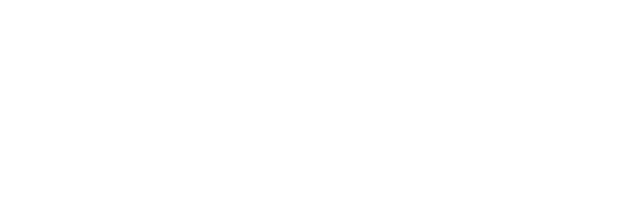
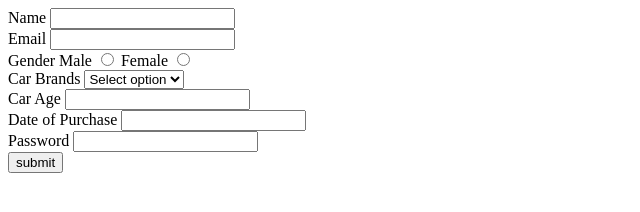
Before and after one commit to acciojob/car-insurance-form-RashmiPatil13, a website: page main.html in a window 1280 px wide. Shown: the whole page, without its empty margins (0-640 px from the left). Drawn offline with Linux system fonts and the light colour scheme.

Commit message:
created a submission

```diff
--- a/main.html
+++ b/main.html
@@ -3,10 +3,42 @@
 <html>
 
 <head>
+
 	<link rel="stylesheet" href="styles.css">
 </head>
 
 <body>
+    <label for="name">Name</label>
+	<input type="text" id="name" required><br>
+
+	 <label for="email">Email</label>
+	<input type="email" id="email" required><br>
+
+	<label > Gender  </label>
+	 <label for="male">Male</label>
+	<input type="radio" id="male" name="gender" required>
+	 <label for="female">Female</label>
+	<input type="radio" id="female" name="gender" required><br>
+
+	 <label for="cars">Car Brands</label>
+	<select id="cars">
+		<option value=""> Select option</option>
+		<option value="BMW"> BMW</option>
+		<option value="Audi"> Audi</option>
+		<option value="Mercedez"> Mercedez</option>
+	</select><br>
+
+	 <label for="carage">Car Age</label>
+	<input type="number" id="carage" required><br>
+
+	 <label for="dop">Date of Purchase</label>
+	<input type="Date " id="dop" required><br>
+
+	 <label for="password">Password</label>
+	<input type="Password" id="password" required><br>
+
+	<input type="button" value="submit">
+
 	<!-- the entire body must be written by student -->
     <script type="text/javascript" src="./script.js">
 </script>
--- a/styles.css
+++ b/styles.css
@@ -1,2 +1,10 @@
 
 /* Your CSS Code here. */
+button{
+	background-color:black;
+	color:white;
+	border-radius:10px;
+}
+button:hover{
+	background-color:olive;
+}
```
